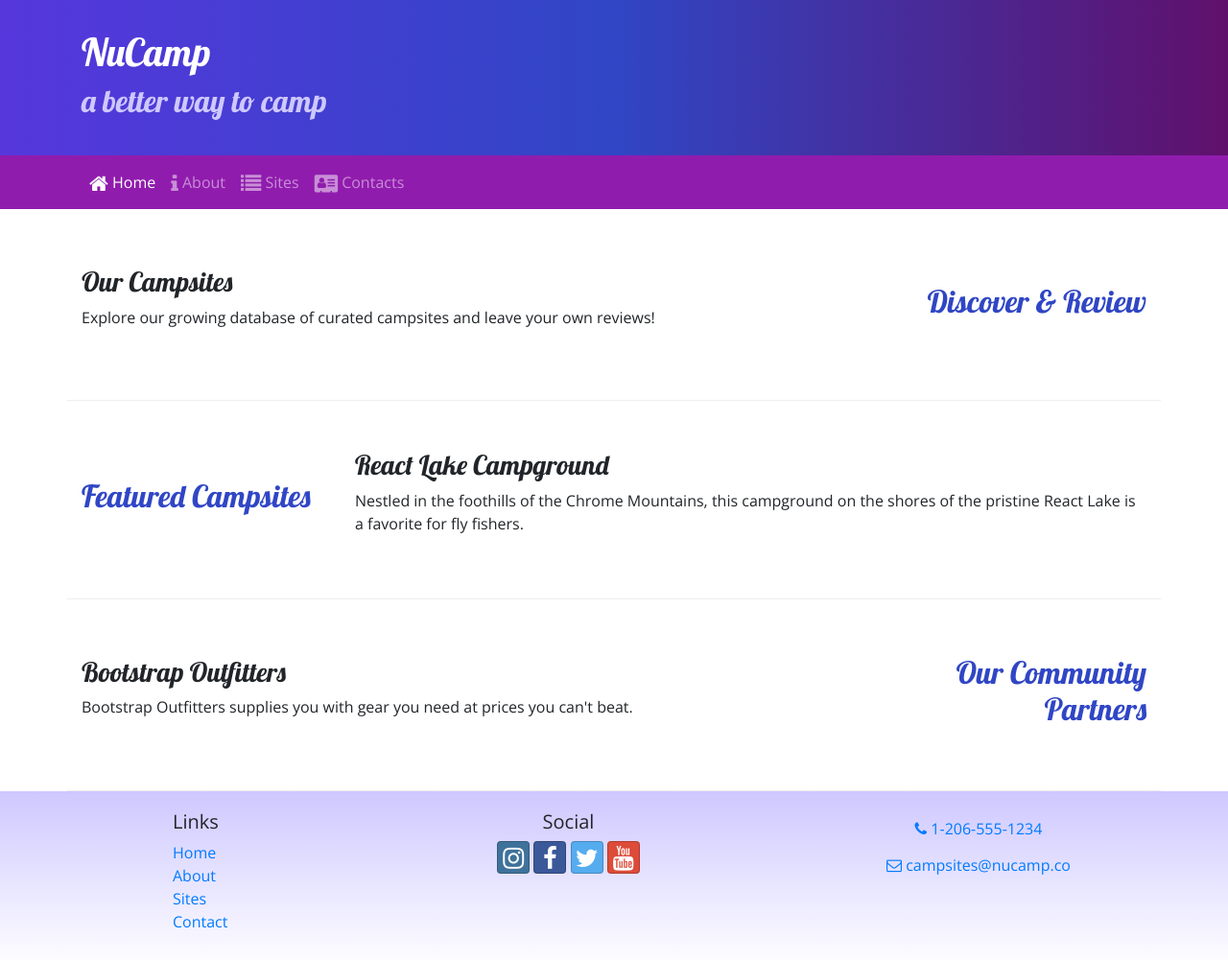
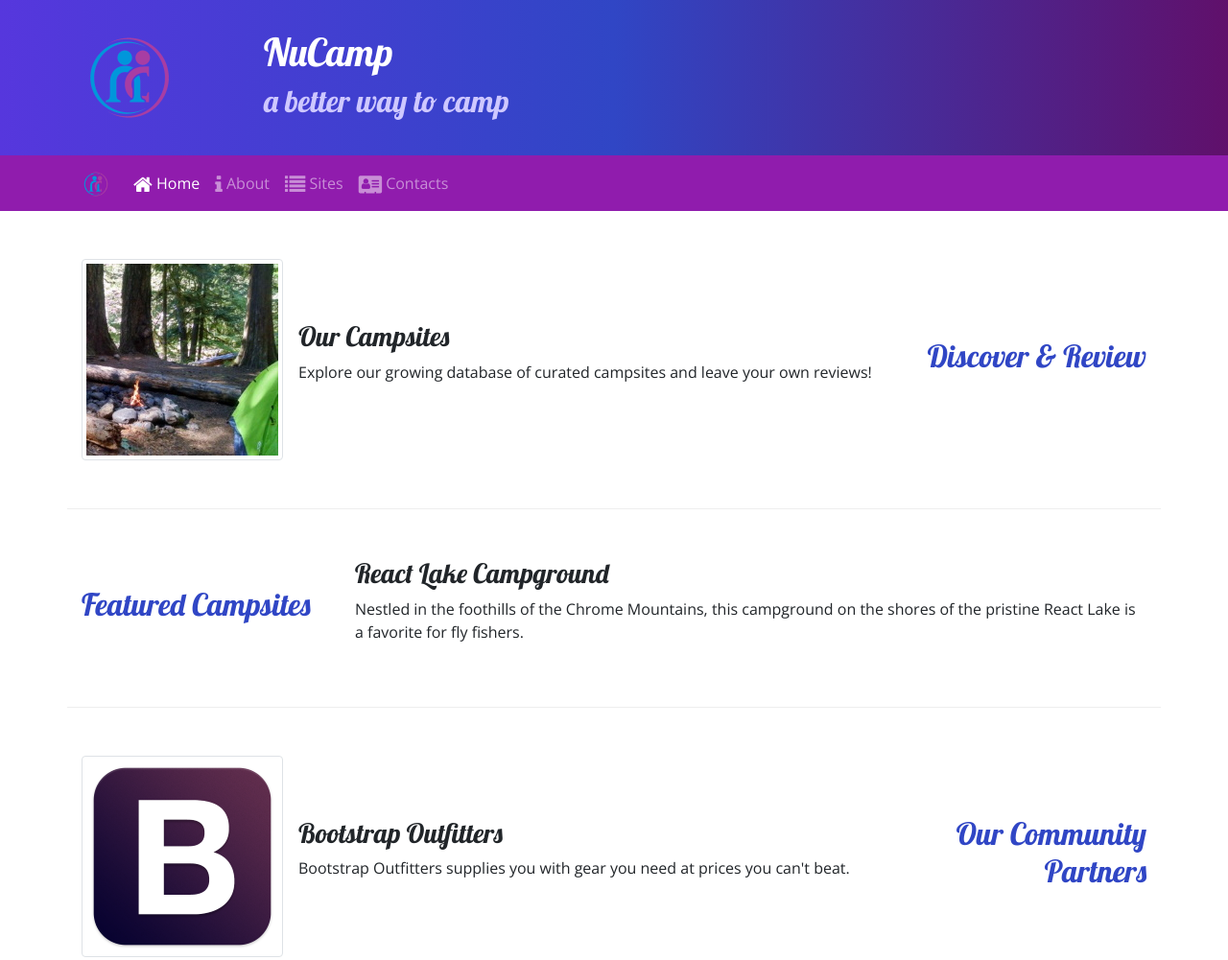
Before and after one commit to Corey-Bradley/nucampsite, a website: page index.html in a window 1280 px wide. Shown: the top 1001 px of the page at 96% size. Drawn offline with nearby package versions, Linux system fonts and the light colour scheme.

Commit message:
Images and Media

```diff
--- a/index.html
+++ b/index.html
@@ -25,6 +25,9 @@
     <header class="jumbotron jumbotron-fluid">
         <div class="container">
             <div class="row">
+                <div class="col-4 col-sm-3 col-md-2 align-self-center">
+                    <img src="img/logo.png" class="img-fluid"/>
+                </div>
                 <div class="col">
                     <h1>NuCamp</h1>
                     <h2>a better way to camp</h2>
@@ -36,8 +39,8 @@
     </header>
     <nav class="navbar navbar-expand-sm navbar-dark sticky-top">
       <div class="container">
-            <button class="navbar-toggler ml-auto" type="button"
-            data-toggle="collapse" data-target="#nucampNavbar">
+        <a class="navbar-brand" href="#"><img src="img/logo.png" height="30" width="30" /></a>
+        <button class="navbar-toggler" type="button" data-toggle="collapse" data-target="#nucampNavbar">
                 <span class="navbar-toggler-icon"></span>
             </button>
             <div class="collapse navbar-collapse" id="nucampNavbar">
@@ -57,8 +60,13 @@
                 <h2 class="text-sm-right">Discover & Review</h2>
             </div>
             <div class="col">
-                <h3>Our Campsites</h3>
-                <p class="d-none d-sm-block">Explore our growing database of curated campsites and leave your own reviews!</p>
+                <div class="media">
+                    <img class="d-flex mr-3 img-thumbnail" src="/img/breadcrumb-trail-thumb.jpg" alt="Breadcrumb Trail"/>
+                    <div class="media-body align-self-center">
+                        <h3>Our Campsites</h3>
+                        <p class="d-none d-sm-block">Explore our growing database of curated campsites and leave your own reviews!</p>
+                    </div>
+                </div>
             </div>
         </div>
 
@@ -77,8 +85,13 @@
                 <h2 class="text-sm-right">Our Community Partners</h2>
             </div>
             <div class="col">
-                <h3>Bootstrap Outfitters</h3>
-                <p class="d-none d-sm-block">Bootstrap Outfitters supplies you with gear you need at prices you can't beat.</p>
+                <div class="media">
+                    <img class="d-flex mr-3 img-thumbnail" src="/img/bootstrap-thumb.png" alt="Bootstrap Outfitters"/>
+                    <div class="media-body align-self-center">
+                        <h3>Bootstrap Outfitters</h3>
+                        <p class="d-none d-sm-block">Bootstrap Outfitters supplies you with gear you need at prices you can't beat.</p>
+                    </div>
+                </div>
             </div>
         </div>
     </div>
```
Also changed, not shown: aboutus.html (+23 -21 lines), contactus.html (+5 -1 lines), img/bootstrap-thumb.png (added), img/breadcrumb-trail-thumb.jpg (added), img/breadcrumb-trail.jpg (added), img/chrome-river-thumb.jpg (added), img/chrome-river.jpg (added), img/logo.png (added), img/react-lake-thumb.jpg (added), img/react-lake.jpg (added), 1 other file.
